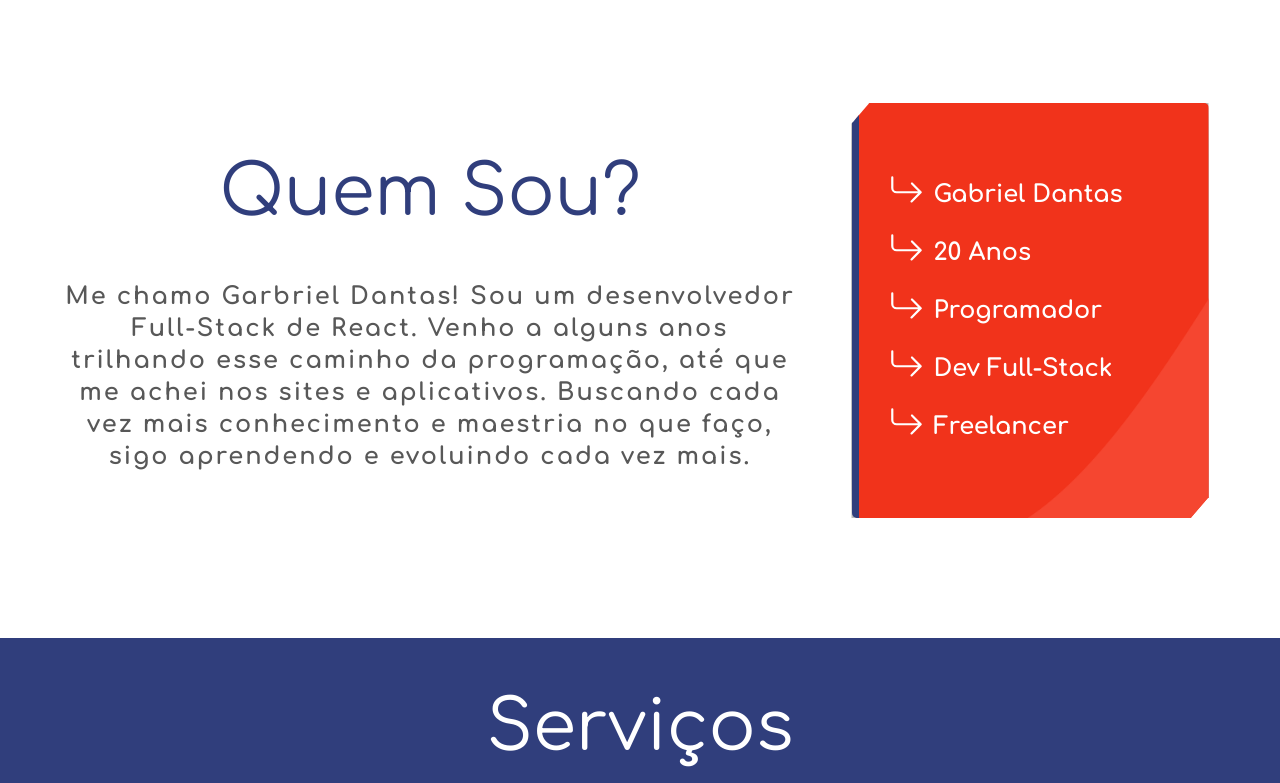
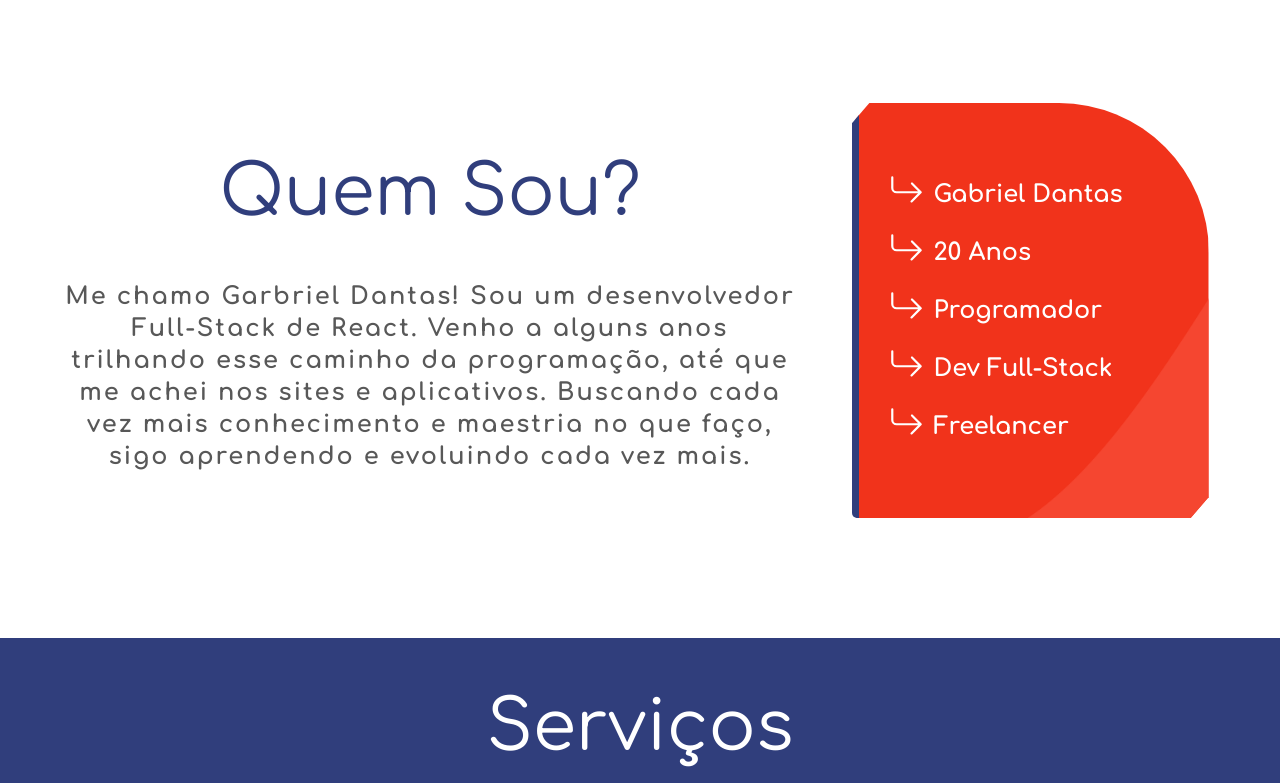
Before and after one commit to B1ELL20/portfolio, a React (Vite) app: page / in a window 1280 px wide. Shown: the part 717-1500 px from the top of the page. Built offline with nearby package versions, Linux system fonts and the light colour scheme.

Commit message:
Revisão

```diff
--- a/index.html
+++ b/index.html
@@ -2,7 +2,7 @@
 <html lang="pt-br">
   <head>
     <meta charset="UTF-8" />
-    <link rel="icon" type="image/svg+xml" href="/vite.svg" />
+    <link rel="icon" type="image/svg+xml" href="./src/assets/favicon.png" />
     <meta name="viewport" content="width=device-width, initial-scale=1.0" />
     <title>Portfolio</title>
   </head>
--- a/src/App.css
+++ b/src/App.css
@@ -1,4 +1,4 @@
-@import url('https://fonts.googleapis.com/css2?family=Comfortaa:wght@300;400;500;600;700&family=Roboto+Condensed:wght@300;400;700&display=swap');
+@import url('https://fonts.googleapis.com/css2?family=Comfortaa:wght@300;400;500;600;700&display=swap');
 
 * {
   margin: 0;
--- a/src/Components/Sections/Knowledge/index.jsx
+++ b/src/Components/Sections/Knowledge/index.jsx
@@ -1,6 +1,7 @@
 import { FaReact, FaHtml5, FaNodeJs, FaBootstrap, FaWordpress  } from 'react-icons/fa'
 import { SiElectron, SiExpress, SiTypescript, SiJavascript, SiNextdotjs } from 'react-icons/si'
 import { DiMysql, DiCss3 } from 'react-icons/di'
+
 import {
     Background,
     Backimage,
@@ -12,6 +13,7 @@ import {
     KnowledgeContainer,
     ListItem
 } from "./KnowledgeElements"
+import TitleSection from '../../TitleSection'
 
 import html from '../../../images/html.png'
 import css from '../../../images/css.png'
@@ -24,8 +26,8 @@ import mysql from '../../../images/mysql.png'
 import boots from '../../../images/bootstrap.png'
 import electron from '../../../images/electron.png'
 import express from '../../../images/express.png'
+
 import { useState } from 'react'
-import TitleSection from '../../TitleSection'
 
 const Knowledge = () => {
 
--- a/src/Components/Sections/Me/MeElements.jsx
+++ b/src/Components/Sections/Me/MeElements.jsx
@@ -92,9 +92,8 @@ export const Card = styled.div`
     background-size: cover;
     border-left: 7px solid ${colors.main};
     padding: 60px 20px;
-    border-radius: 5px;
+    border-radius: 5px 150px 5px 5px;
     clip-path: polygon(0% 5%, 5% 0%, 100% 0%, 100% 95%, 95% 100%, 0% 100%);
-    box-shadow: 0px 0px 50px black;
 `;
 
 export const CardList = styled.ul`
--- a/src/Components/Sections/Projects/ProjectsElements.jsx
+++ b/src/Components/Sections/Projects/ProjectsElements.jsx
@@ -1,12 +1,10 @@
 import styled from "styled-components";
-
 import { colors } from "../../../Sentings/colors";
 
 import luimit from '../../../images/luimit.jpg'
 import sinergia from '../../../images/sinergia.jpg'
 import ctst from '../../../images/ctst.jpg'
 import bank from '../../../images/bank.png'
-
 import back from '../../../images/Back_service.png'
 
 const projectsImg = [luimit, sinergia, ctst, bank];
@@ -38,7 +36,6 @@ export const Project = styled.div`
     margin-bottom: 50px;
     clip-path: polygon(0% 5%, 5% 0%, 100% 0%, 100% 95%, 95% 100%, 0% 100%);
     border-radius: 5px;
-    border: 2px solid white;
     background-color: ${colors.base};
     cursor: pointer;
 
```
Also changed, not shown: src/assets/favicon.png (added).
